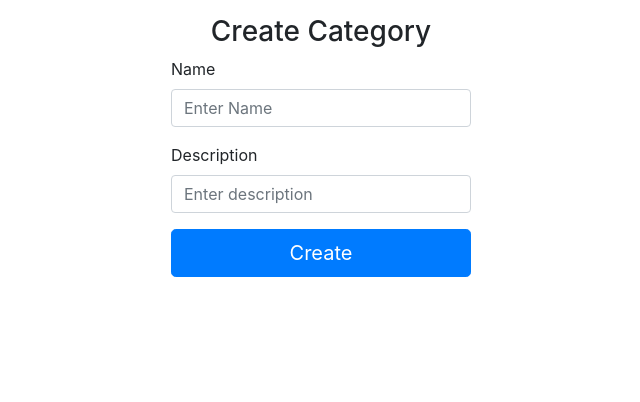
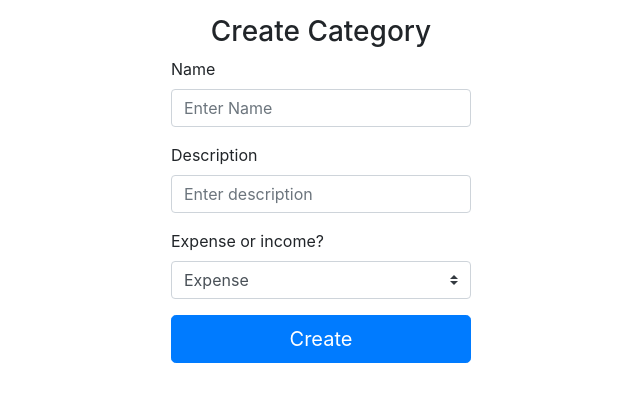
Before and after one commit to Maxxer1/HomeBudget, a Flask app: page /categories in a window 1280 px wide. Shown: the part 56-458 px from the top of the page, without its empty margins (319-959 px from the left). Run offline with Flask 2, Linux system fonts and the light colour scheme; the visitor is signed in with stand-in values (Sample User, id 1); some libraries are stand-ins or nearby versions.

Commit message:
different categories in income and expense

```diff
--- a/app/models.py
+++ b/app/models.py
@@ -36,6 +36,7 @@ class Category(db.Model):
     id = db.Column(db.Integer, primary_key=True)
     name = db.Column(db.String(64), index=True)
     description = db.Column(db.String(128))
+    is_expense = db.Column(db.Boolean)
     expenses = db.relationship( 'Expense', backref='category', lazy='dynamic')
     incomes = db.relationship('Income', backref='category', lazy='dynamic')
 
--- a/app/routes.py
+++ b/app/routes.py
@@ -71,7 +71,10 @@ def categories():
             name=request.form.get('name')).first()
         if category is not None:
             return render_template('categories.html', error_message=ErrorMessage.CATEGORY_ALREADY_EXISTS.value)
-        category = Category(name=request.form.get('name'),
+        print(request.form.get('expense-or-income'))
+        print(bool(request.form.get('expense-or-income')))
+        print(int(True))
+        category = Category(name=request.form.get('name'), is_expense=bool(request.form.get('expense-or-income')),
                             description=request.form.get('description'))
         db.session.add(category)
         db.session.commit()
@@ -81,7 +84,7 @@ def categories():
 @app.route('/incomes', methods=['GET', 'POST'])
 @login_required
 def incomes():
-        categories = Category.query.all()
+        categories = Category.query.filter_by(is_expense=False)
         if request.method == 'POST':
             selected_category = request.form.get('category')
             category = Category.query.filter_by(name=selected_category).first()
@@ -97,7 +100,7 @@ def incomes():
 @app.route('/expenses', methods=['GET', 'POST'])
 @login_required
 def expenses():
-    categories = Category.query.all()
+    categories = Category.query.filter_by(is_expense=True)
     if request.method == 'POST':
         selected_category = request.form.get('category')
         category  = Category.query.filter_by(name=selected_category).first()
--- a/app/templates/categories.html
+++ b/app/templates/categories.html
@@ -10,6 +10,13 @@
         <label for="description">Description</label>
         <input type="text" class="form-control" name="description" id="description" placeholder="Enter description">
       </div>
+      <div class="form-group">
+        <label for="expense-or-income">Expense or income?</label>
+        <select class="custom-select" name="expense-or-income" id="expense-or-income">
+          <option value="1">Expense</option>
+          <option value="0">Income</option>
+        </select>
+      </div>
       {% if error_message is defined %}
       <div class="alert alert-danger" role="alert">
           {{ error_message }}
```
Also changed, not shown: migrations/versions/58e80d9c834b_added_is_expense_field.py (added, +28 -0 lines).
